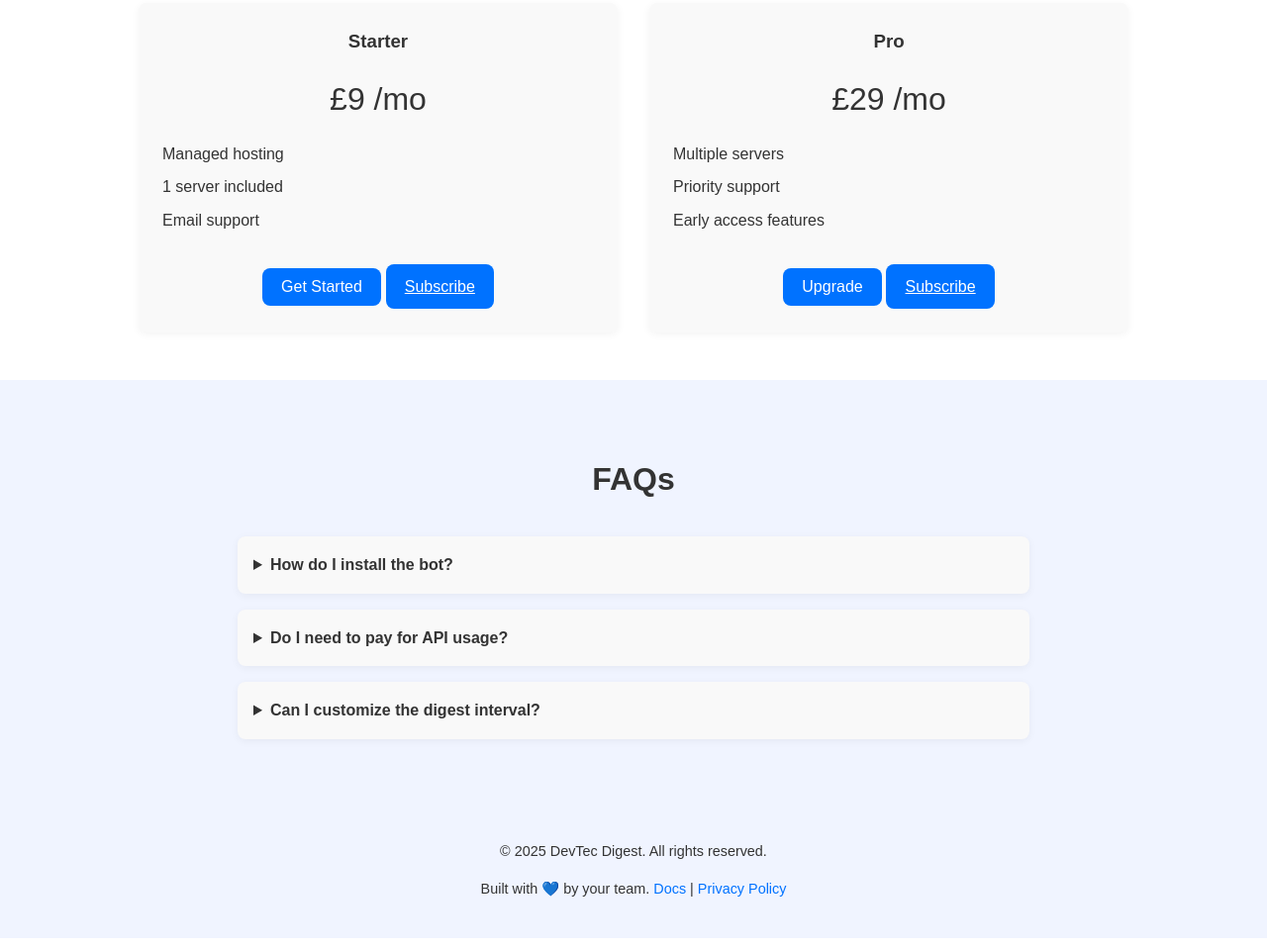
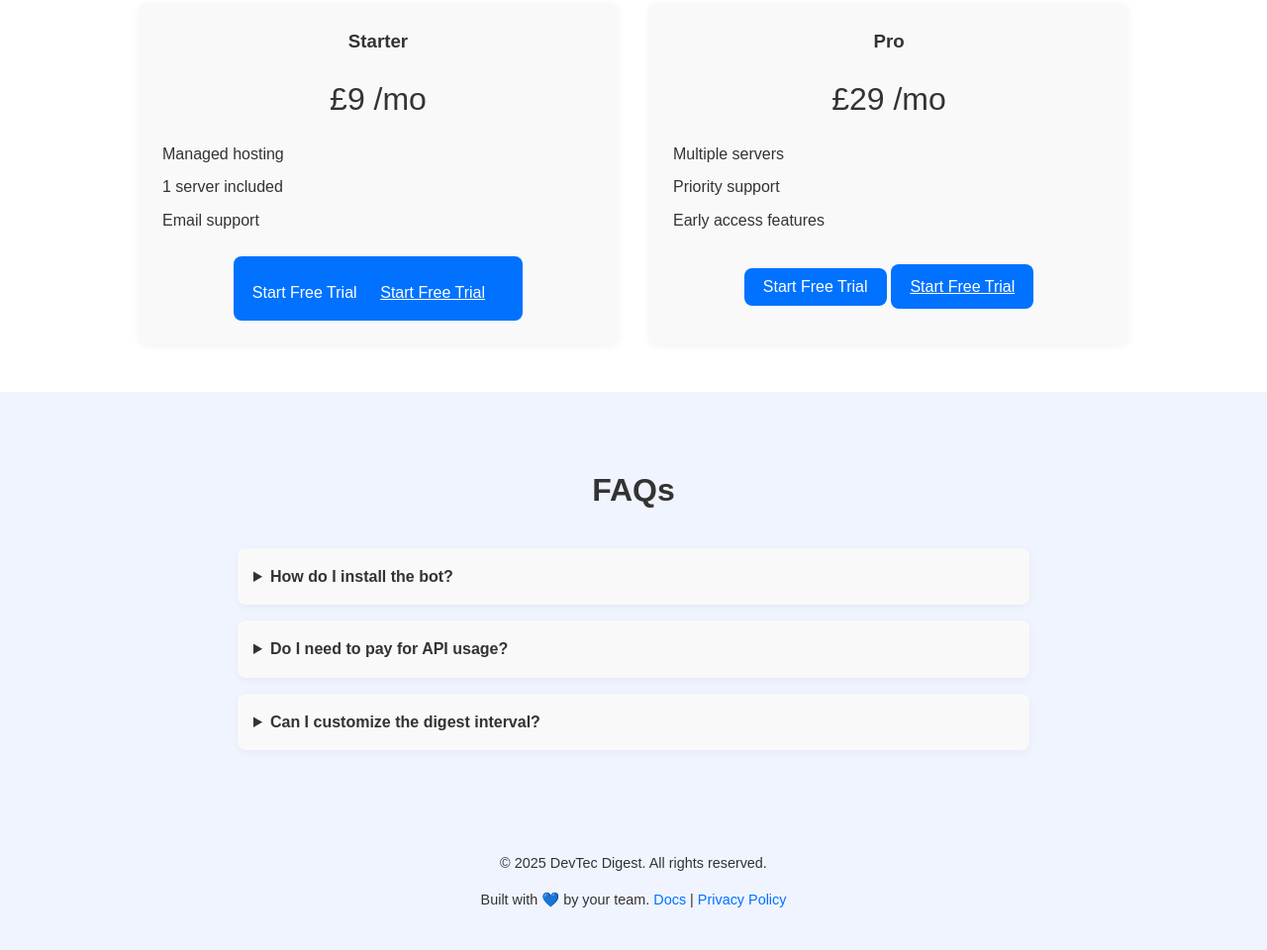
Before and after one commit to prius-r7/devtec-digest-site, a plain HTML site: page index.html in a window 1280 px wide. Shown: the part 1638-2598 px from the top of the page at 99% size. Drawn offline with Linux system fonts and the light colour scheme.

Commit message:
Update index.html

```diff
--- a/index.html
+++ b/index.html
@@ -136,8 +136,7 @@
             <li>1 server included</li>
             <li>Email support</li>
           </ul>
-          <button class="btn primary">Get Started</button>
-        <a href="https://buy.stripe.com/teststarter" class="btn primary" style="margin-top:8px; display:inline-block;">Subscribe</a>
+          <button class="btn primary">Start Free Trial        <a href="https://buy.stripe.com/teststarter" class="btn primary" style="margin-top:8px; display:inline-block;">Start Free Trial</a>
         </div>
         <!-- Card: Pro -->
         <div class="price-card">
@@ -148,8 +147,8 @@
             <li>Priority support</li>
             <li>Early access features</li>
           </ul>
-          <button class="btn primary">Upgrade</button>
-        <a href="https://buy.stripe.com/testpro" class="btn primary" style="margin-top:8px; display:inline-block;">Subscribe</a>
+          <button class="btn primary">Start Free Trial</button>
+        <a href="https://buy.stripe.com/testpro" class="btn primary" style="margin-top:8px; display:inline-block;">Start Free Trial</a>
         </div>
       </div>
     </section>
```
